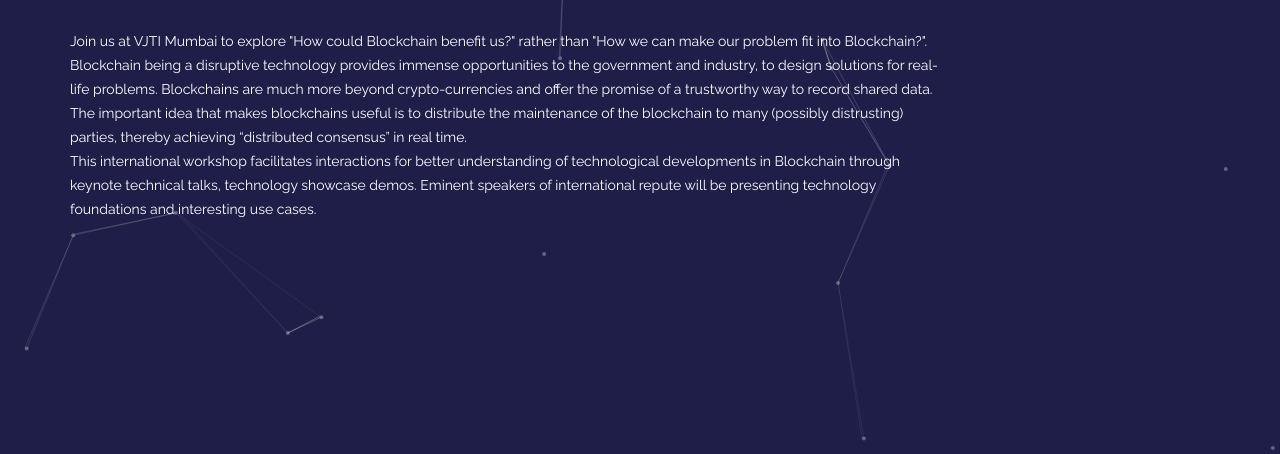
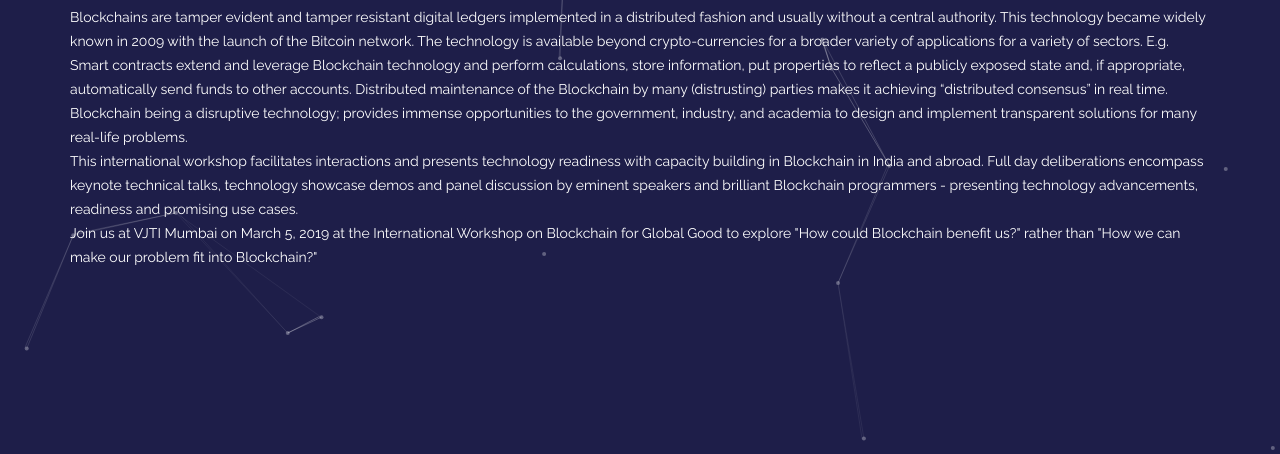
Before and after one commit to jayantrane/GlobalBlockchainWebsite, a plain HTML site: page index.html in a window 1280 px wide. Shown: the part 346-800 px from the top of the page. Drawn offline with Linux system fonts and the light colour scheme; some packages are replaced by stand-ins of ours; animation ran at ten frames a second; a script that the page names is missing.

Commit message:
big content

```diff
--- a/index.html
+++ b/index.html
@@ -123,10 +123,12 @@
 						<div class="home_content">
 							<div class="home_date">5th March 2019</div>
 							<div class="home_title"><h2>International Workshop on</h2>Blockchain for Global Good<br><h2>Organized by VJTI Mumbai</h2></div>
-							<div ><br>
-								Join us at VJTI Mumbai to explore "How could Blockchain benefit us?" rather than "How we can make our problem fit into Blockchain?".<br>
-							Blockchain being a disruptive technology provides immense opportunities to the government and industry, to design solutions for real-life problems. Blockchains are much more beyond crypto-currencies and offer the promise of a trustworthy way to record shared data. The important idea that makes blockchains useful is to distribute the maintenance of the blockchain to many (possibly distrusting) parties, thereby achieving “distributed consensus” in real time.
-							<br>This international workshop facilitates interactions for better understanding of technological developments in Blockchain through keynote technical talks, technology showcase demos. Eminent speakers of international repute will be presenting technology foundations and interesting use cases.
+							<div >
+								Blockchains are tamper evident and tamper resistant digital ledgers implemented in a distributed fashion and usually without a central authority. This technology became widely known in 2009 with the launch of the Bitcoin network. The technology is available beyond crypto-currencies for a broader variety of applications  for a variety of sectors. E.g. Smart contracts extend and leverage Blockchain technology and perform calculations, store information, put properties to reflect a publicly exposed state and, if appropriate, automatically send funds to other accounts. Distributed maintenance of the Blockchain by many (distrusting) parties makes it achieving “distributed consensus” in real time. Blockchain being a disruptive technology; provides immense opportunities to the government, industry, and academia to design and implement transparent solutions for many real-life problems. <br>
+
+								This international workshop facilitates interactions and presents technology readiness with capacity building in Blockchain in India and abroad. Full day deliberations encompass keynote technical talks, technology showcase demos and panel discussion by eminent speakers and brilliant Blockchain programmers - presenting technology advancements, readiness and promising use cases.<br>
+
+								Join us at VJTI Mumbai on March 5, 2019 at the International Workshop on Blockchain for Global Good to explore "How could Blockchain benefit us?" rather than "How we can make our problem fit into Blockchain?"<br>
 							</div>
 
 
@@ -141,8 +143,11 @@
 	<!-- <div id="intro" class="intro">
 		<div class="intro_content d-flex flex-row flex-wrap align-items-start justify-content-between">
 			<div class="home_text color = "black" "><br>
-							Blockchain being a disruptive technology provides immense opportunities to the government and industry, to design solutions for real-life problems. Blockchains are much more beyond crypto-currencies and offer the promise of a trustworthy way to record shared data. The important idea that makes blockchains useful is to distribute the maintenance of the blockchain to many (possibly distrusting) parties, thereby achieving “distributed consensus” in real time.
-							<br>This international workshop facilitates interactions for better understanding of technological developments in Blockchain through keynote technical talks, technology showcase demos. Eminent speakers of international repute will be presenting technology foundations and interesting use cases.
+							Blockchains are tamper evident and tamper resistant digital ledgers implemented in a distributed fashion and usually without a central authority. This technology became widely known in 2009 with the launch of the Bitcoin network. The technology is available beyond crypto-currencies for a broader variety of applications  for a variety of sectors. E.g. Smart contracts extend and leverage Blockchain technology and perform calculations, store information, put properties to reflect a publicly exposed state and, if appropriate, automatically send funds to other accounts. Distributed maintenance of the Blockchain by many (distrusting) parties makes it achieving “distributed consensus” in real time. Blockchain being a disruptive technology; provides immense opportunities to the government, industry, and academia to design and implement transparent solutions for many real-life problems. <br>
+
+							This international workshop facilitates interactions and presents technology readiness with capacity building in Blockchain in India and abroad. Full day deliberations encompass keynote technical talks, technology showcase demos and panel discussion by eminent speakers and brilliant Blockchain programmers - presenting technology advancements, readiness and promising use cases.<br>
+
+							Join us at VJTI Mumbai on March 5, 2019 at the International Workshop on Blockchain for Global Good to explore "How could Blockchain benefit us?" rather than "How we can make our problem fit into Blockchain?"<br>
 			</div>
 
 
--- a/styles/main_styles.css
+++ b/styles/main_styles.css
@@ -483,7 +483,7 @@ section
 	top: 0;
 	left: 0;
 	width: 100%;
-	height: 80%;
+	height: 100%;
 	background-repeat: no-repeat;
 	background-size: cover;
 	background-position: center center;
@@ -498,7 +498,7 @@ section
 }
 .home_content
 {
-	max-width: 870px;
+	max-width: 100%;
 }
 .home_date
 {
@@ -525,7 +525,7 @@ section
 {
 	font-size: 14px;
 	font-weight: 500;
-	color: #FFFFFF;
+	color: #000000;
 	line-height: 2.14;
 	margin-top: 4px;
 }
```
